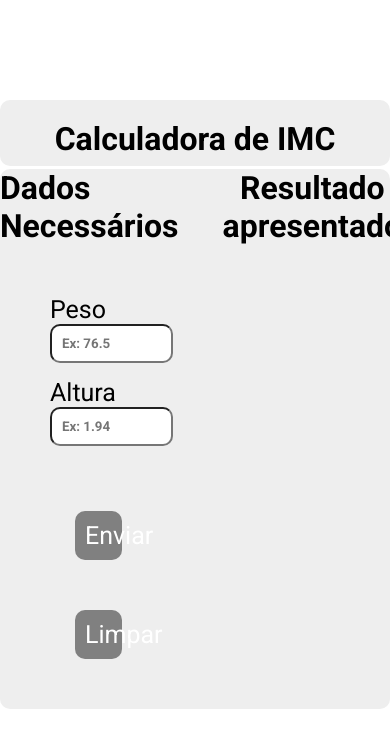
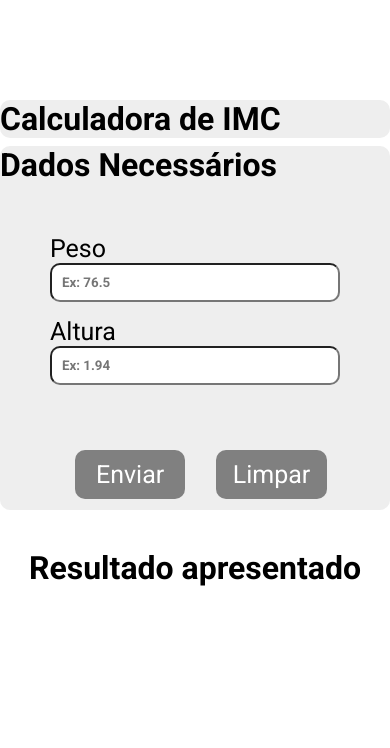
Before and after one commit to WandGabriel/ProjetoPratico---M-dulo-16, a website: page index.html in a window 390 px wide. Drawn offline with Linux system fonts and the light colour scheme.

Commit message:
Correções no CSS.

```diff
--- a/source/main.scss
+++ b/source/main.scss
@@ -76,3 +76,10 @@ form {
         padding-top: 10px
     }
 }
+
+@media screen and (max-width:819px) {
+    .container {
+        display: block;
+        max-height: 364px;
+    }
+}
```
Also changed, not shown: build/main.css, 1 other file.
